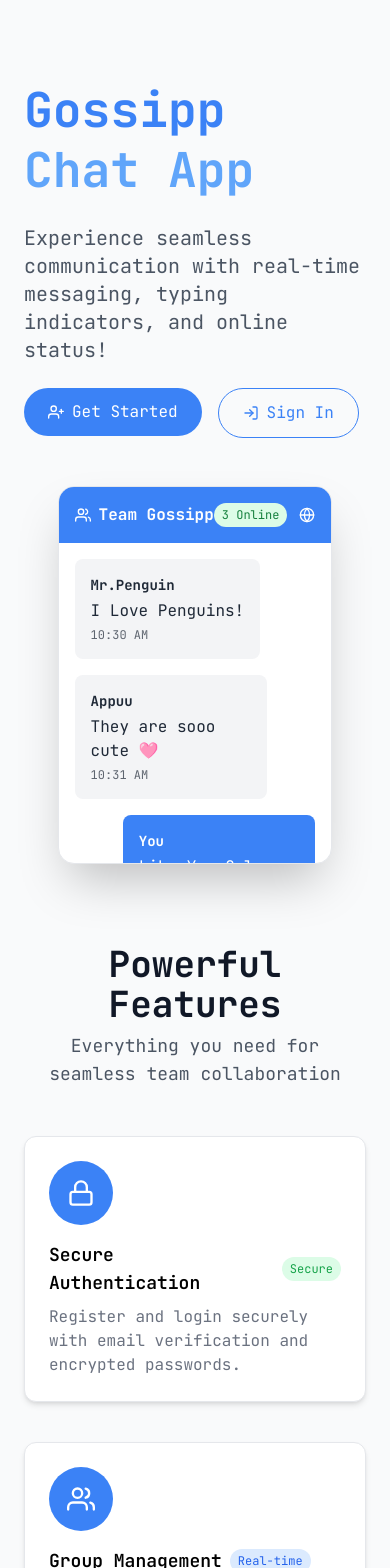
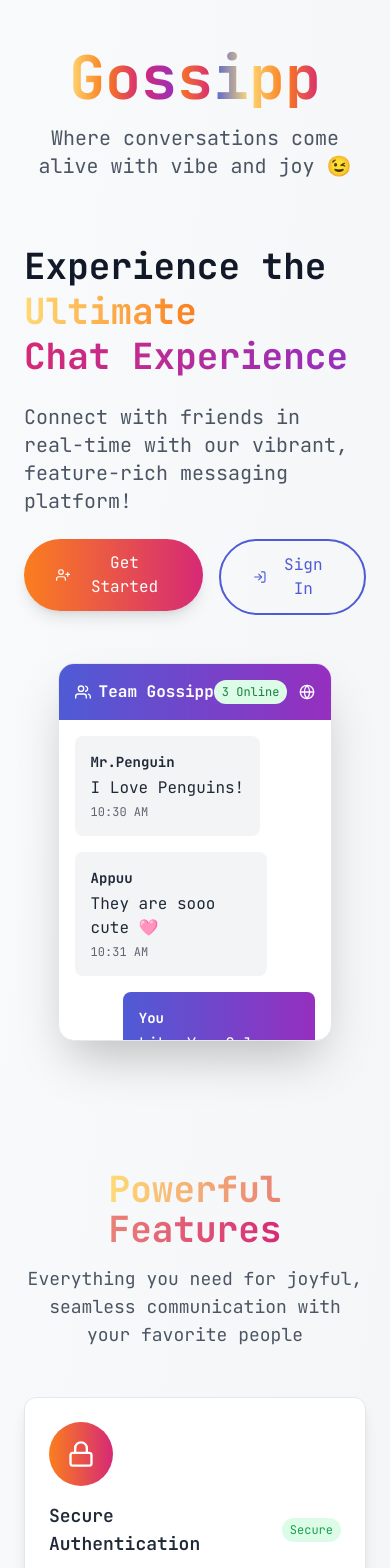
Before and after one commit to bvspavan23/Gossipp, a React (Vite) app in the folder frontend/: page / in a window 390 px wide. Shown: the top 1568 px of the page. Built offline with nearby package versions, Linux system fonts and the light colour scheme.

Commit message:
fixed responsiveness

```diff
--- a/frontend/src/components/Chat/ChatMessages.jsx
+++ b/frontend/src/components/Chat/ChatMessages.jsx
@@ -55,7 +55,7 @@ const ChatMessages = ({
               <div
                 className={`p-3 rounded-lg max-w-[80%] md:max-w-[60%] ${
                   message.isCurrentUser
-                    ? "bg-blue-500 text-white rounded-tr-none"
+                    ? "bg-gradient-to-r from-[#4f5bd5] to-[#962fbf] text-white"
                     : "bg-white text-gray-800 rounded-tl-none shadow-sm"
                 }`}
               >
--- a/frontend/src/components/Home/Home.jsx
+++ b/frontend/src/components/Home/Home.jsx
@@ -1,16 +1,27 @@
 import { Link } from "react-router-dom";
-import { FiUsers, FiGlobe, FiUserPlus, FiLogIn, FiMessageSquare, FiLock, FiUserCheck, FiActivity } from "react-icons/fi";
-
-const Feature = ({ title, text, icon: IconComponent, badgeText, badgeColor }) => {
+import {FiUsers,FiGlobe,FiUserPlus,FiLogIn,FiMessageSquare,FiLock,FiUserCheck,FiActivity} from "react-icons/fi";
+const Feature = ({
+  title,
+  text,
+  icon: IconComponent,
+  badgeText,
+  badgeColor,
+}) => {
   return (
-    <div className="bg-white dark:bg-gray-800 p-6 rounded-xl border hover:-translate-y-2 transition shadow-md">
-      <div className="flex items-center justify-center w-16 h-16 rounded-full bg-blue-500 text-white mb-4">
+    <div className="bg-white dark:bg-gray-800 p-6 rounded-xl border hover:-translate-y-2 transition shadow-lg hover:shadow-xl">
+      <div
+        className={`flex items-center justify-center w-16 h-16 rounded-full mb-4 bg-gradient-to-r from-[#fa7e1e] to-[#d62976] text-white`}
+      >
         <IconComponent size={28} />
       </div>
       <div className="flex items-center space-x-2 mb-2">
-        <h3 className="text-lg font-semibold">{title}</h3>
+        <h3 className="text-lg font-semibold text-gray-800 dark:text-white">
+          {title}
+        </h3>
         {badgeText && (
-          <span className={`text-xs px-2 py-1 rounded-full bg-${badgeColor}-100 text-${badgeColor}-600`}>
+          <span
+            className={`text-xs px-2 py-1 rounded-full bg-${badgeColor}-100 text-${badgeColor}-600`}
+          >
             {badgeText}
           </span>
         )}
@@ -23,7 +34,13 @@ const Feature = ({ title, text, icon: IconComponent, badgeText, badgeColor }) =>
 const ChatMessage = ({ sender, message, time, isUser }) => {
   return (
     <div className={`flex ${isUser ? "justify-end" : "justify-start"}`}>
-      <div className={`p-4 rounded-lg max-w-[80%] ${isUser ? "bg-blue-500 text-white" : "bg-gray-100 text-gray-800"}`}>
+      <div
+        className={`p-4 rounded-lg max-w-[80%] ${
+          isUser
+            ? "bg-gradient-to-r from-[#4f5bd5] to-[#962fbf] text-white"
+            : "bg-gray-100 text-gray-800"
+        }`}
+      >
         <div className="text-sm font-bold mb-1">{sender}</div>
         <div>{message}</div>
         <div className="text-xs mt-1 opacity-70">{time}</div>
@@ -34,50 +51,81 @@ const ChatMessage = ({ sender, message, time, isUser }) => {
 
 export default function LandingPage() {
   return (
-    <div className="bg-gray-50 dark:bg-gray-900 min-h-screen">
-      {/* Hero Section */}
-      <div className="container mx-auto px-6 py-20">
+    <div className="bg-gradient-to-br from-gray-50 to-gray-100 dark:from-gray-900 dark:to-gray-800 min-h-screen">
+      <div className="container mx-auto px-6 py-12">
+        <div className="text-center mb-16">
+          <span className="text-6xl font-bold mb-4 flex justify-center">
+            <span className="bg-clip-text text-transparent bg-gradient-to-r from-[#feda75] to-[#fa7e1e] cursor-pointer inline-block scale-100 transition-transform duration-300 ease-in-out hover:scale-150">
+              G
+            </span>
+            <span className="bg-clip-text text-transparent bg-gradient-to-r from-[#fa7e1e] to-[#d62976] cursor-pointer inline-block scale-100 transition-transform duration-300 ease-in-out hover:scale-150">
+              o
+            </span>
+            <span className="bg-clip-text text-transparent bg-gradient-to-r from-[#d62976] to-[#962fbf] cursor-pointer inline-block scale-100 transition-transform duration-300 ease-in-out hover:scale-150">
+              s
+            </span>
+            <span className="bg-clip-text text-transparent bg-gradient-to-r from-[#fa7e1e] to-[#d62976] cursor-pointer inline-block scale-100 transition-transform duration-300 ease-in-out hover:scale-150">
+              s
+            </span>
+            <span className="bg-clip-text text-transparent bg-gradient-to-r from-[#4f5bd5] to-[#feda75] cursor-pointer inline-block scale-100 transition-transform duration-300 ease-in-out hover:scale-150">
+              i
+            </span>
+            <span className="bg-clip-text text-transparent bg-gradient-to-r from-[#feda75] to-[#fa7e1e] cursor-pointer inline-block scale-100 transition-transform duration-300 ease-in-out hover:scale-150">
+              p
+            </span>
+            <span className="bg-clip-text text-transparent bg-gradient-to-r from-[#fa7e1e] to-[#d62976] cursor-pointer inline-block scale-100 transition-transform duration-300 ease-in-out hover:scale-150">
+              p
+            </span>
+          </span>
+          <p className="text-xl text-gray-600 dark:text-gray-300 max-w-2xl mx-auto">
+            Where conversations come alive with vibe and joy 😉
+          </p>
+        </div>
         <div className="flex flex-col md:flex-row items-center justify-between">
           <div className="flex-1 space-y-6 mb-12 md:mb-0">
-            <h1 className="text-5xl font-bold leading-tight text-gray-900 dark:text-white">
-              <span className="relative text-blue-500">Gossipp</span> <br />
-              <span className="text-blue-400">Chat App</span>
+            <h1 className="text-4xl font-bold leading-tight text-gray-900 dark:text-white">
+              Experience the{" "}
+              <span className="bg-clip-text text-transparent bg-gradient-to-r from-[#feda75] to-[#fa7e1e]">
+                Ultimate
+              </span>{" "}
+              <br />
+              <span className="bg-clip-text text-transparent bg-gradient-to-r from-[#d62976] to-[#962fbf]">
+                Chat Experience
+              </span>
             </h1>
             <p className="text-xl text-gray-600 dark:text-gray-300">
-              Experience seamless communication with real-time messaging, typing indicators, and online status!
+              Connect with friends in real-time with our vibrant, feature-rich
+              messaging platform!
             </p>
             <div className="flex space-x-4">
               <Link to="/register">
-                <button className="bg-blue-500 hover:bg-blue-600 text-white px-6 py-3 rounded-full flex items-center space-x-2">
+                <button className="bg-gradient-to-r from-[#fa7e1e] to-[#d62976] hover:from-[#d62976] hover:to-[#962fbf] text-white px-8 py-3 rounded-full flex items-center space-x-2 shadow-lg hover:shadow-xl transition-all">
                   <FiUserPlus />
                   <span>Get Started</span>
                 </button>
               </Link>
               <Link to="/login">
-                <button className="border border-blue-500 text-blue-500 hover:bg-blue-50 px-6 py-3 rounded-full flex items-center space-x-2">
+                <button className="border-2 border-[#4f5bd5] text-[#4f5bd5] hover:bg-[#4f5bd5] hover:bg-opacity-10 px-8 py-3 rounded-full flex items-center space-x-2 transition-all">
                   <FiLogIn />
                   <span>Sign In</span>
                 </button>
               </Link>
             </div>
           </div>
-
-          {/* Chat Preview */}
           <div className="flex-1">
-            <div className="relative w-full max-w-md mx-auto bg-white dark:bg-gray-800 rounded-2xl shadow-2xl overflow-hidden border border-gray-200 dark:border-gray-700">
-              {/* Header */}
-              <div className="bg-blue-500 p-4 flex justify-between items-center text-white">
+            <div className="relative w-full max-w-md mx-auto bg-white dark:bg-gray-800 rounded-2xl shadow-2xl overflow-hidden border border-gray-200 dark:border-gray-700 transform hover:scale-[1.02] transition-transform">
+              <div className="bg-gradient-to-r from-[#4f5bd5] to-[#962fbf] p-4 flex justify-between items-center text-white">
                 <div className="flex items-center space-x-2">
                   <FiUsers />
                   <span className="font-bold">Team Gossipp</span>
                 </div>
                 <div className="flex items-center space-x-3">
-                  <span className="bg-green-100 text-green-700 px-2 py-1 rounded-full text-xs">3 Online</span>
+                  <span className="bg-green-100 text-green-700 px-2 py-1 rounded-full text-xs">
+                    3 Online
+                  </span>
                   <FiGlobe />
                 </div>
               </div>
-
-              {/* Messages */}
               <div className="p-4 space-y-4 overflow-y-auto h-80">
                 <ChatMessage
                   sender="Mr.Penguin"
@@ -97,18 +145,23 @@ export default function LandingPage() {
                   time="10:32 AM"
                   isUser={true}
                 />
-                <div className="text-center text-gray-400 text-xs">Appuu is typing...</div>
+                <div className="text-center text-[#d62976] text-xs animate-pulse">
+                  Appuu is typing...
+                </div>
               </div>
             </div>
           </div>
         </div>
-
-        {/* Features Section */}
-        <div className="mt-20">
+        <div className="mt-32">
           <div className="text-center mb-12">
-            <h2 className="text-4xl font-bold text-gray-900 dark:text-white mb-2">Powerful Features</h2>
-            <p className="text-lg text-gray-600 dark:text-gray-300">
-              Everything you need for seamless team collaboration
+            <h2 className="text-4xl font-bold text-gray-900 dark:text-white mb-4">
+              <span className="bg-clip-text text-transparent bg-gradient-to-r from-[#feda75] to-[#d62976]">
+                Powerful Features
+              </span>
+            </h2>
+            <p className="text-lg text-gray-600 dark:text-gray-300 max-w-2xl mx-auto">
+              Everything you need for joyful, seamless communication with your
+              favorite people
             </p>
           </div>
           <div className="grid gap-10 grid-cols-1 md:grid-cols-2 lg:grid-cols-3">
@@ -158,15 +211,17 @@ export default function LandingPage() {
         </div>
 
         {/* Call to Action */}
-        <div className="mt-20 bg-blue-50 dark:bg-blue-900 p-10 rounded-xl flex flex-col md:flex-row items-center justify-between space-y-6 md:space-y-0">
+        <div className="mt-32 bg-gradient-to-r from-[#feda75] to-[#fa7e1e] p-10 rounded-xl flex flex-col md:flex-row items-center justify-between space-y-6 md:space-y-0 shadow-xl">
           <div className="space-y-3">
-            <h2 className="text-2xl font-bold text-gray-900 dark:text-white">Ready to get started?</h2>
-            <p className="text-gray-600 dark:text-gray-300">
-              Join thousands of users already using our platform.
+            <h2 className="text-3xl font-bold text-white">
+              Ready to join the fun?
+            </h2>
+            <p className="text-white text-opacity-90">
+              Become part of our colorful community today!
             </p>
           </div>
           <Link to="/register">
-            <button className="bg-blue-500 hover:bg-blue-600 text-white px-8 py-4 rounded-full flex items-center space-x-2">
+            <button className="bg-white text-[#d62976] hover:bg-opacity-90 px-8 py-4 rounded-full flex items-center space-x-2 font-bold shadow-lg hover:scale-105 transition-transform">
               <FiUserPlus />
               <span>Create Free Account</span>
             </button>
--- a/frontend/src/services/users/userService.js
+++ b/frontend/src/services/users/userService.js
@@ -2,6 +2,7 @@ import axios from "axios";
 import { USERS_URL } from "../../utils/url";
 import { getUserFromStorage } from "../../utils/getUserFromStorage";
 const token = getUserFromStorage();
+console.log("TOKEN FROM SERVICES", token);
 export const registerAPI = async ({ username,email, password }) => {
   const response = await axios.post(`${USERS_URL}/register`, {
     username,
@@ -15,10 +16,11 @@ export const loginAPI = async ({ email, password }) => {
     email,
     password,
   });
+  console.log("LOGIN RESPONSE", response.data);
   return response.data;
 }
 export const ProfileAPI = async () => {
-  const response = await axios.get(`${USERS_URL}/profile`, {
+  const response = await axios.get(`${USERS_URL}/profile`,{
     headers: {
       Authorization: `Bearer ${token}`,
     },
```
Also changed, not shown: frontend/src/components/Forms/Login.jsx (+52 -25 lines), frontend/src/components/Forms/Register.jsx (+72 -30 lines), frontend/src/components/NavBars/SideBar.jsx (+3 -22 lines), frontend/src/components/user/Profile.jsx (+5 -19 lines), frontend/src/redux/slice/profileSlice.js (added, +21 -0 lines).
